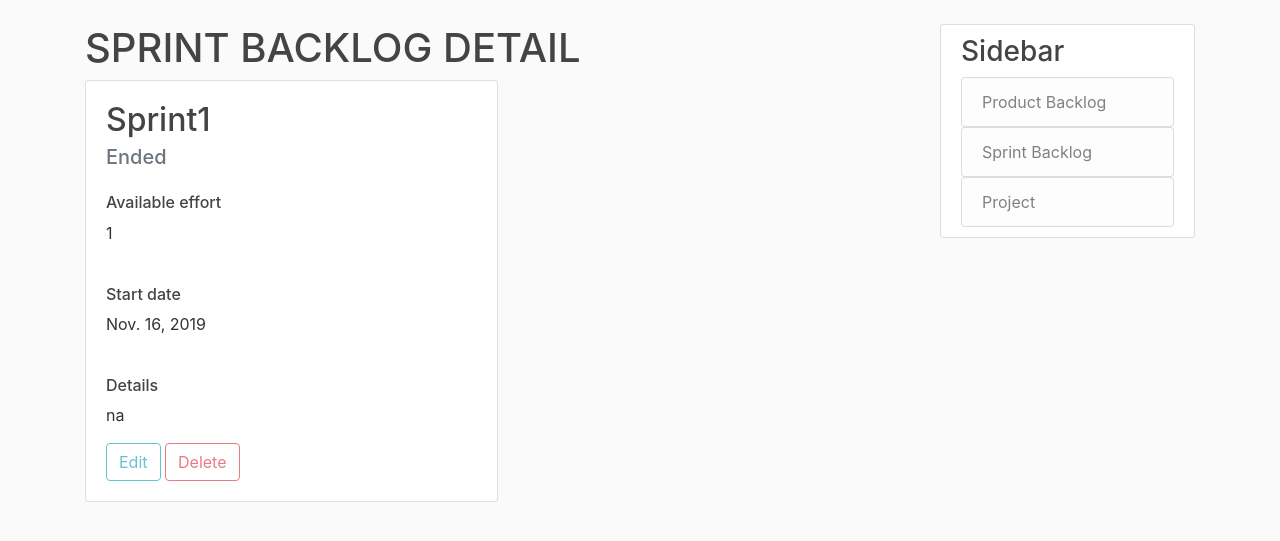
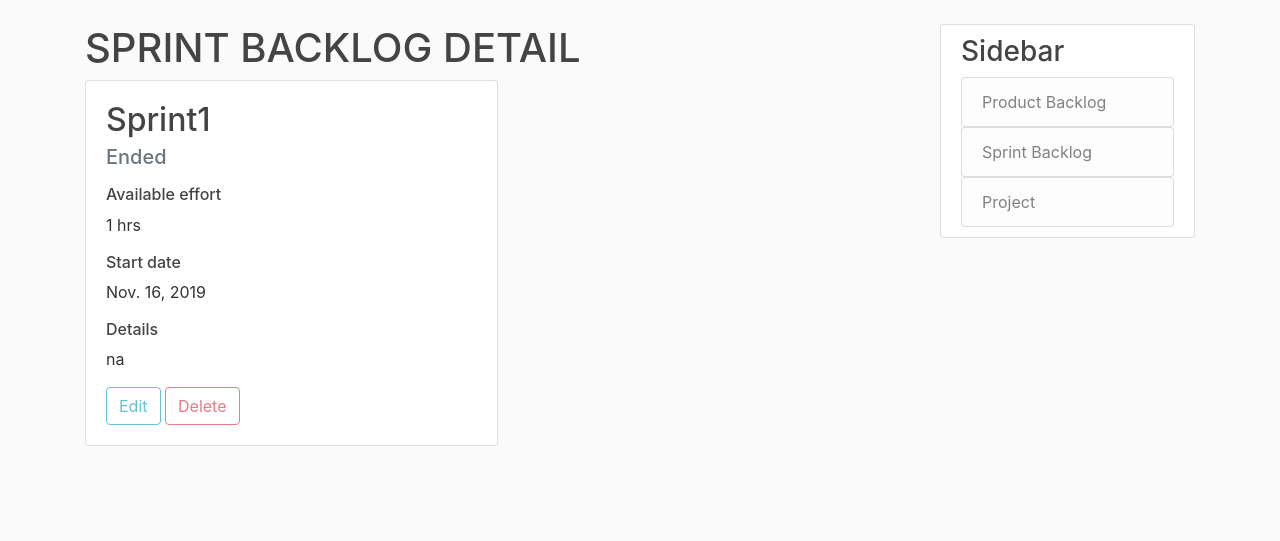
Before and after one commit to martinkingtw/BT_sprint1_demo, a Django app: a page that uses templates/SprintBacklog/detail.html in a window 1280 px wide. Shown: the part 56-597 px from the top of the page. Run offline with Django 3.2, Linux system fonts and the light colour scheme; a user stored in the database is signed in; data comes from the database, SQL or seed files in the repository; both versions use the stored data as it was after the commit; some libraries are stand-ins or nearby versions.

Commit message:
update detailview(s)

```diff
--- a/templates/SprintBacklog/detail.html
+++ b/templates/SprintBacklog/detail.html
@@ -4,18 +4,15 @@
 	<div class="card w-50">
 		<div class="card-body">
 			<h2 class="card-title">{{ sprint.title }}</h2>
-			<h5 class="card-subtitle text-muted">{{ sprint.status }}</h5>
-			<br>
+			<h5 class="card-subtitle text-muted mb-3">{{ sprint.status }}</h5>
     		<h6>Available effort</h6>
-    		<p>{{ sprint.available_effort }}</p>
-    		<br>
+    		<p class="mb-3">{{ sprint.available_effort }} hrs</p>
 
     		<h6>Start date</h6>
-    		<p>{{ sprint.start_date }}</p>
-    		<br>
+    		<p class="mb-3">{{ sprint.start_date }}</p>
 
     		<h6>Details</h6>
-    		<p style="text-align: justify;" >{{ sprint.details }}</p>
+    		<p class="mb-3" style="text-align: justify;" >{{ sprint.details }}</p>
 	    	<div class="toolbar">
 	    	{% if editable %}
 	    		<a class= "btn btn-outline-info" role="button" href="{% url 'sprintBacklog-edit' project.slug sprint.pk %}">Edit</a>
```
Also changed, not shown: templates/SprintBacklog/taskdetail.html (+9 -8 lines), templates/productBacklog/detail.html (+4 -7 lines), db.sqlite3.
